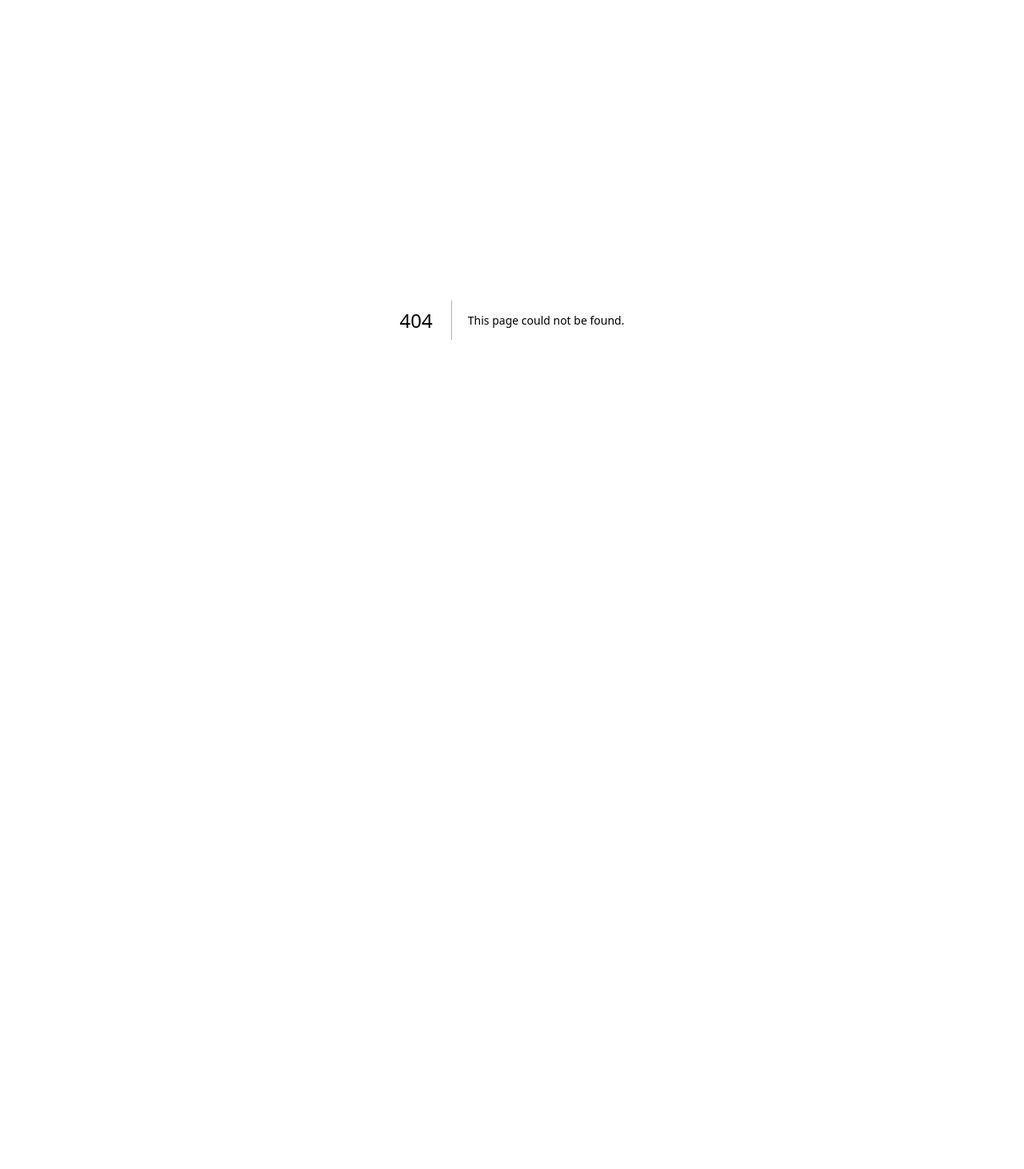
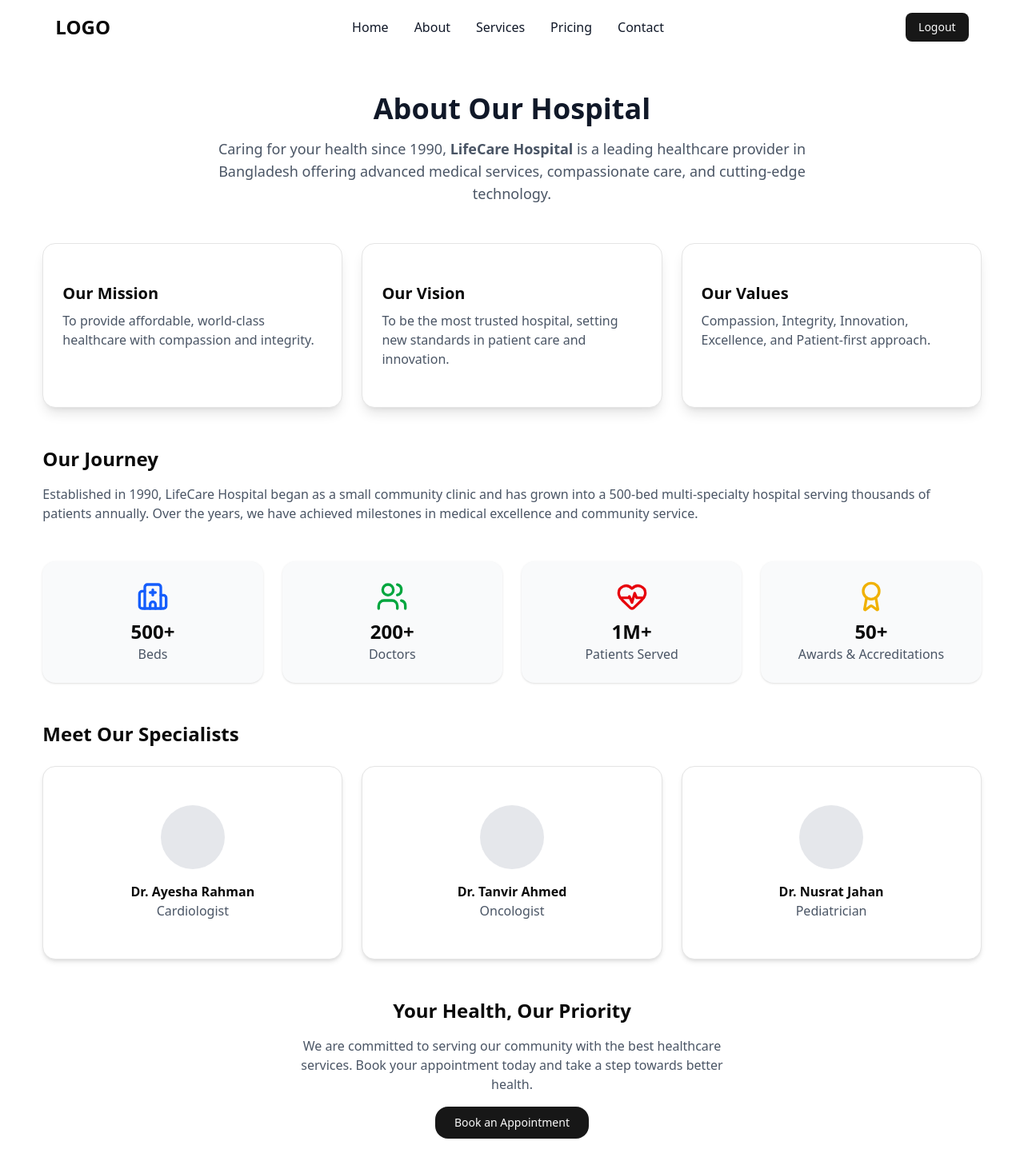
Before and after one commit to sakibpro2003/HealthSyncHospitalFrontend, a Next.js app: page /about in a window 1280 px wide. Before the commit this address had no page. Shown: the top 1462 px of the page at 80% size. Before the commit the page ends 800 px from the top, so only its background shows below. Built offline with nearby package versions, Linux system fonts and the light colour scheme; no server answers.

Commit message:
feat: About page created

```diff
--- /dev/null
+++ b/src/app/(commonLayout)/about/page.tsx
@@ -0,0 +1,102 @@
+"use client";
+
+import { Card, CardContent } from "@/components/ui/card";
+import { Button } from "@/components/ui/button";
+import { HeartPulse, Users, Award, Hospital } from "lucide-react";
+
+export default function AboutPage() {
+  return (
+    <div className="w-11/12 mx-auto py-12 space-y-12">
+      {/* Intro */}
+      <section className="text-center space-y-4">
+        <h1 className="text-4xl font-bold text-gray-900">About Our Hospital</h1>
+        <p className="text-lg text-gray-600 max-w-3xl mx-auto">
+          Caring for your health since 1990, <span className="font-semibold">LifeCare Hospital</span> is a leading healthcare provider in Bangladesh offering advanced medical services, compassionate care, and cutting-edge technology.
+        </p>
+      </section>
+
+      {/* Mission, Vision, Values */}
+      <section className="grid md:grid-cols-3 gap-6">
+        <Card className="shadow-lg rounded-2xl">
+          <CardContent className="p-6 space-y-2">
+            <h2 className="text-xl font-semibold">Our Mission</h2>
+            <p className="text-gray-600">To provide affordable, world-class healthcare with compassion and integrity.</p>
+          </CardContent>
+        </Card>
+        <Card className="shadow-lg rounded-2xl">
+          <CardContent className="p-6 space-y-2">
+            <h2 className="text-xl font-semibold">Our Vision</h2>
+            <p className="text-gray-600">To be the most trusted hospital, setting new standards in patient care and innovation.</p>
+          </CardContent>
+        </Card>
+        <Card className="shadow-lg rounded-2xl">
+          <CardContent className="p-6 space-y-2">
+            <h2 className="text-xl font-semibold">Our Values</h2>
+            <p className="text-gray-600">Compassion, Integrity, Innovation, Excellence, and Patient-first approach.</p>
+          </CardContent>
+        </Card>
+      </section>
+
+      {/* History */}
+      <section className="space-y-4">
+        <h2 className="text-2xl font-bold">Our Journey</h2>
+        <p className="text-gray-600">
+          Established in 1990, LifeCare Hospital began as a small community clinic and has grown into a 500-bed multi-specialty hospital serving thousands of patients annually. Over the years, we have achieved milestones in medical excellence and community service.
+        </p>
+      </section>
+
+      {/* Stats */}
+      <section className="grid md:grid-cols-4 gap-6 text-center">
+        <div className="p-6 bg-gray-50 rounded-2xl shadow">
+          <Hospital className="mx-auto h-10 w-10 text-blue-600" />
+          <h3 className="text-2xl font-bold mt-2">500+</h3>
+          <p className="text-gray-600">Beds</p>
+        </div>
+        <div className="p-6 bg-gray-50 rounded-2xl shadow">
+          <Users className="mx-auto h-10 w-10 text-green-600" />
+          <h3 className="text-2xl font-bold mt-2">200+</h3>
+          <p className="text-gray-600">Doctors</p>
+        </div>
+        <div className="p-6 bg-gray-50 rounded-2xl shadow">
+          <HeartPulse className="mx-auto h-10 w-10 text-red-600" />
+          <h3 className="text-2xl font-bold mt-2">1M+</h3>
+          <p className="text-gray-600">Patients Served</p>
+        </div>
+        <div className="p-6 bg-gray-50 rounded-2xl shadow">
+          <Award className="mx-auto h-10 w-10 text-yellow-500" />
+          <h3 className="text-2xl font-bold mt-2">50+</h3>
+          <p className="text-gray-600">Awards & Accreditations</p>
+        </div>
+      </section>
+
+      {/* Doctors */}
+      <section className="space-y-6">
+        <h2 className="text-2xl font-bold">Meet Our Specialists</h2>
+        <div className="grid md:grid-cols-3 gap-6">
+          {[
+            { name: "Dr. Ayesha Rahman", role: "Cardiologist" },
+            { name: "Dr. Tanvir Ahmed", role: "Oncologist" },
+            { name: "Dr. Nusrat Jahan", role: "Pediatrician" },
+          ].map((doc, i) => (
+            <Card key={i} className="shadow-md rounded-2xl">
+              <CardContent className="p-6 text-center">
+                <div className="w-20 h-20 mx-auto rounded-full bg-gray-200"></div>
+                <h3 className="mt-4 font-semibold">{doc.name}</h3>
+                <p className="text-gray-600">{doc.role}</p>
+              </CardContent>
+            </Card>
+          ))}
+        </div>
+      </section>
+
+      {/* CTA */}
+      <section className="text-center space-y-4">
+        <h2 className="text-2xl font-bold">Your Health, Our Priority</h2>
+        <p className="text-gray-600 max-w-xl mx-auto">
+          We are committed to serving our community with the best healthcare services. Book your appointment today and take a step towards better health.
+        </p>
+        <Button size="lg" className="rounded-2xl">Book an Appointment</Button>
+      </section>
+    </div>
+  );
+}
```
